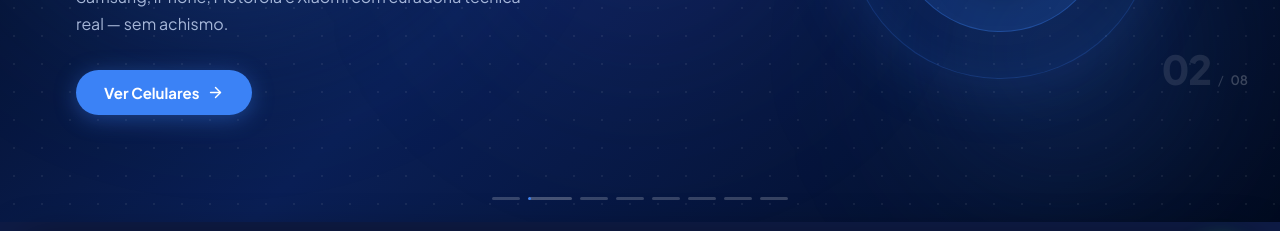
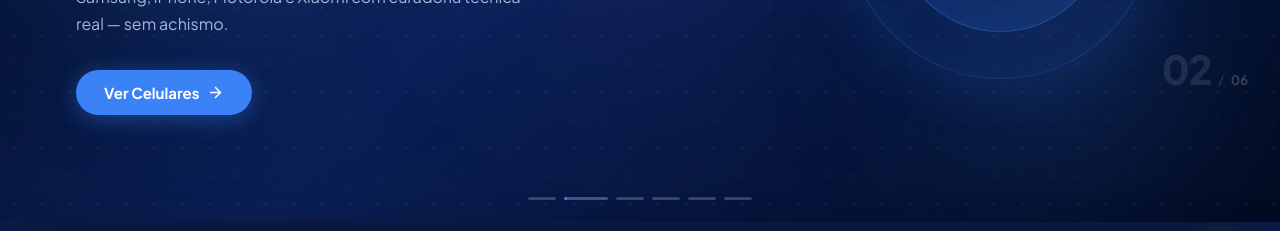
Before and after one commit to creativai25/mixcellcelulares, a React (Vite) app: page / in a window 1280 px wide. Shown: the part 466-697 px from the top of the page. Built offline with nearby package versions, Linux system fonts and the light colour scheme.

Commit message:
fix: remover slides Super Resistentes e Alto Desempenho da hero
Co-Authored-By: Claude Sonnet 4.6 <noreply@anthropic.com>

```diff
--- a/src/components/Sections/HeroSlider.jsx
+++ b/src/components/Sections/HeroSlider.jsx
@@ -63,34 +63,6 @@ const slides = [
   {
     id: 5,
     num: '05',
-    eyebrow: '🛡️ Super Resistentes',
-    title: 'Celulares que\naguentam o dia a dia.',
-    subtitle: 'Modelos testados para resistência a queda, água e impactos — curados por quem consertou milhares.',
-    cta: 'Ver Robustos',
-    ctaLink: '/loja/celulares',
-    bg: 'linear-gradient(135deg, #1C0300 0%, #4A0A00 45%, #1C0300 100%)',
-    accent: '#EF4444',
-    icon: '🛡️',
-    imageDesktop: null,
-    imageMobile: null,
-  },
-  {
-    id: 6,
-    num: '06',
-    eyebrow: '🚀 Alto Desempenho',
-    title: 'Velocidade e potência\nsem pagar caro.',
-    subtitle: 'Os melhores chips, mais RAM, mais bateria — curadoria técnica por quem realmente entende.',
-    cta: 'Ver Potentes',
-    ctaLink: '/loja/celulares',
-    bg: 'linear-gradient(135deg, #00151C 0%, #003444 45%, #00151C 100%)',
-    accent: '#06B6D4',
-    icon: '🚀',
-    imageDesktop: null,
-    imageMobile: null,
-  },
-  {
-    id: 7,
-    num: '07',
     eyebrow: '📺 TVs',
     title: 'Smart TVs com o\nmelhor custo-benefício.',
     subtitle: '4K, QLED, OLED — as melhores marcas com os menores preços do Brasil.',
@@ -103,8 +75,8 @@ const slides = [
     imageMobile: null,
   },
   {
-    id: 8,
-    num: '08',
+    id: 6,
+    num: '06',
     eyebrow: '💻 Notebooks e PC Gamer',
     title: 'Performance máxima.\nPreço que cabe.',
     subtitle: 'Do trabalho ao jogo — notebooks e PCs selecionados por performance real.',
```
